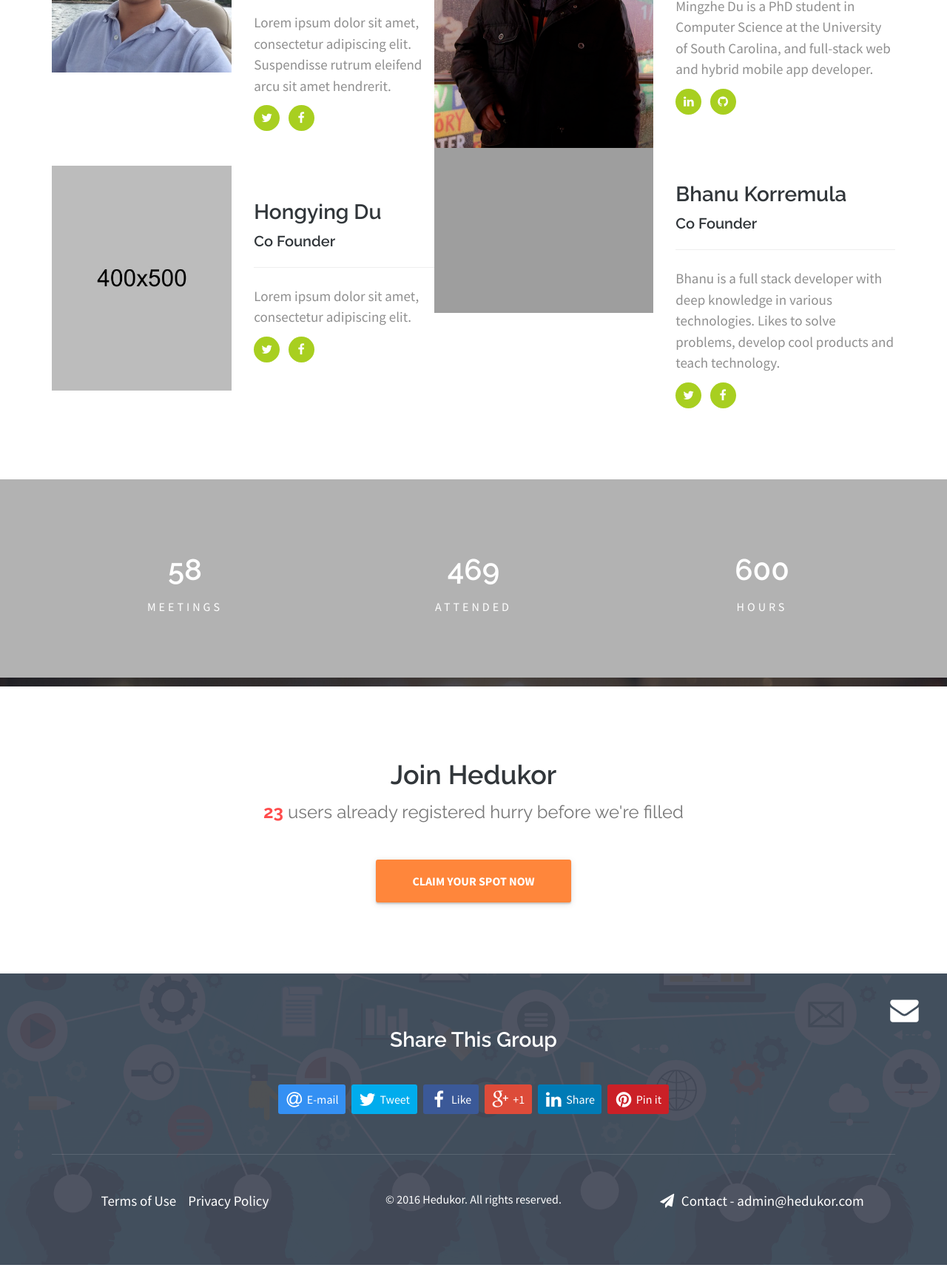
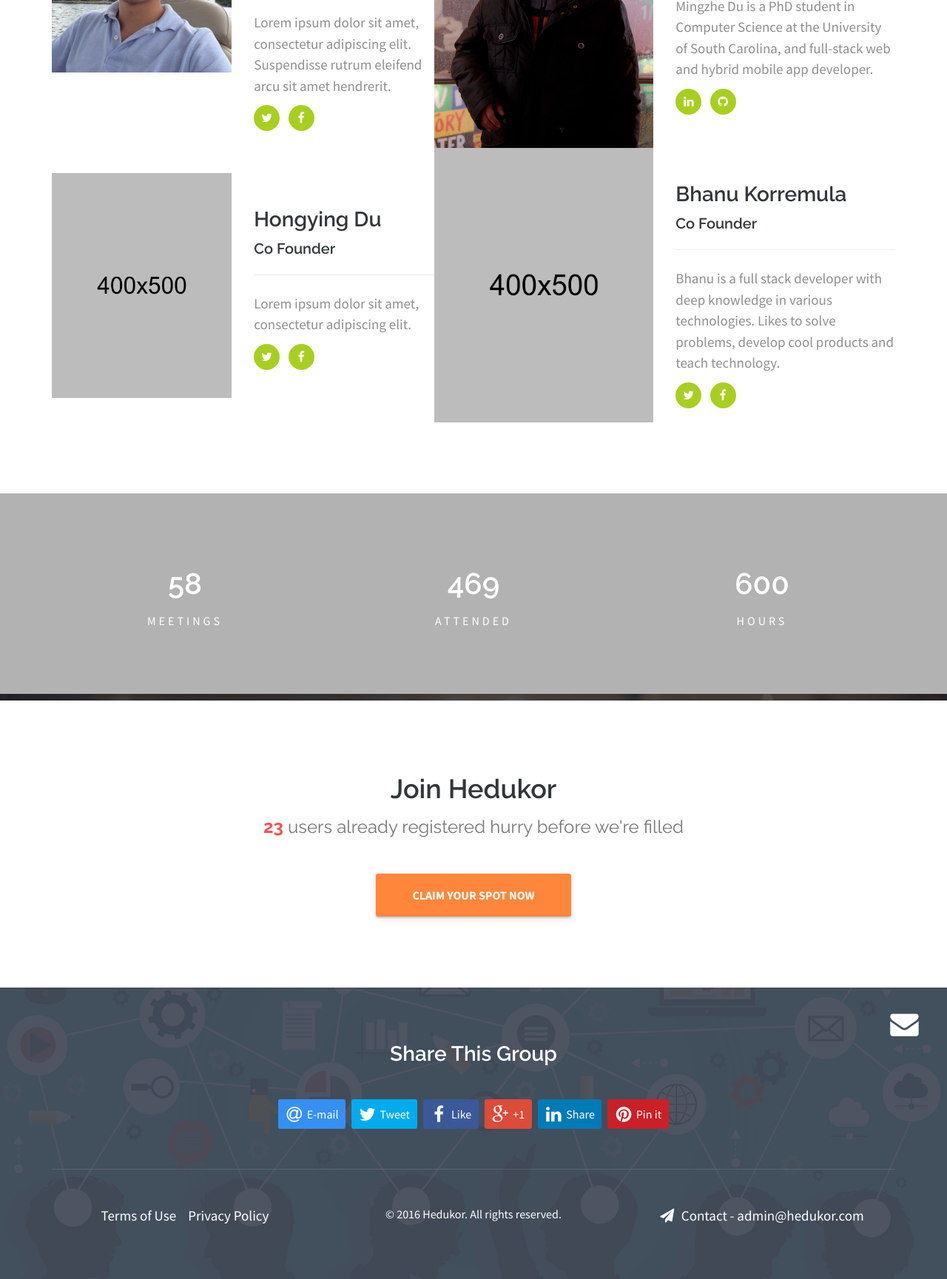
Before and after one commit to hedukor/hedukor.com, a Python web app: template src/templates/index.html in a window 1280 px wide. Shown: the part 2036-3765 px from the top of the page at 74% size. Run offline with Jinja, Linux system fonts and the light colour scheme; the template is opened without the code that fills it, so the values that code supplies are empty; grey boxes are pictures that could not be loaded.

Commit message:
bhanu image missing switch back to default

```diff
--- a/src/templates/index.html
+++ b/src/templates/index.html
@@ -287,7 +287,7 @@
     <!--host info-->
 
     <div class="row">
-      <div class="col-md-6 text-center"> <img src="static/img/bhanu.jpg" alt="Host Name"> </div>
+      <div class="col-md-6 text-center"> <img src="static/img/host.jpg" alt="Host Name"> </div>
       <div class="col-md-6">
         <article>
           <h4>Bhanu Korremula</h4>
```
